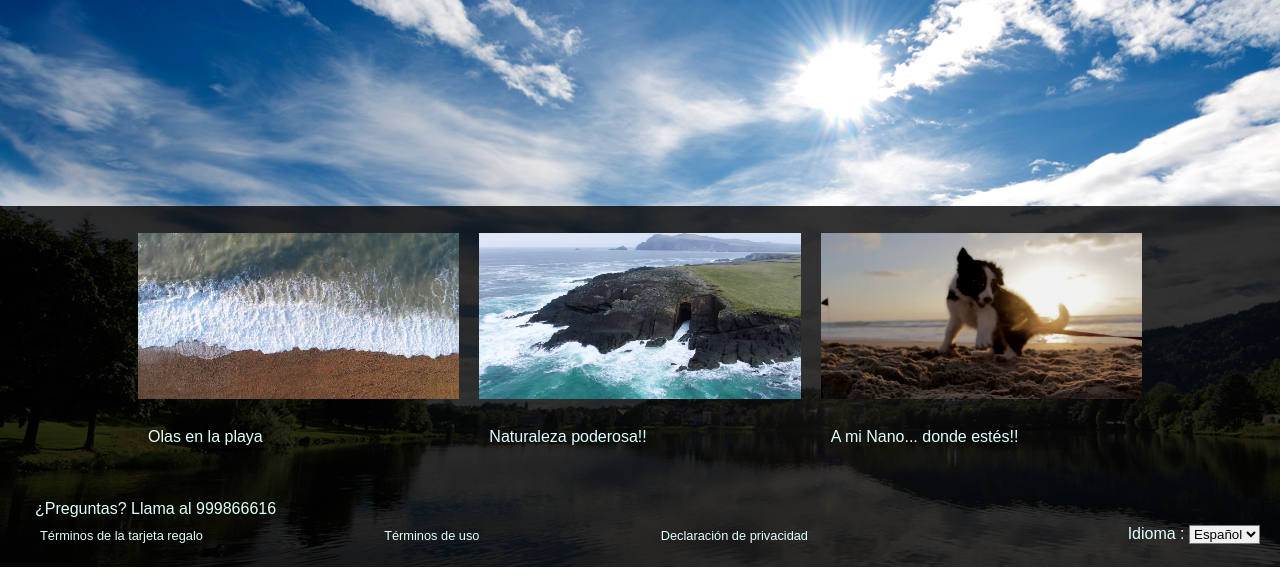
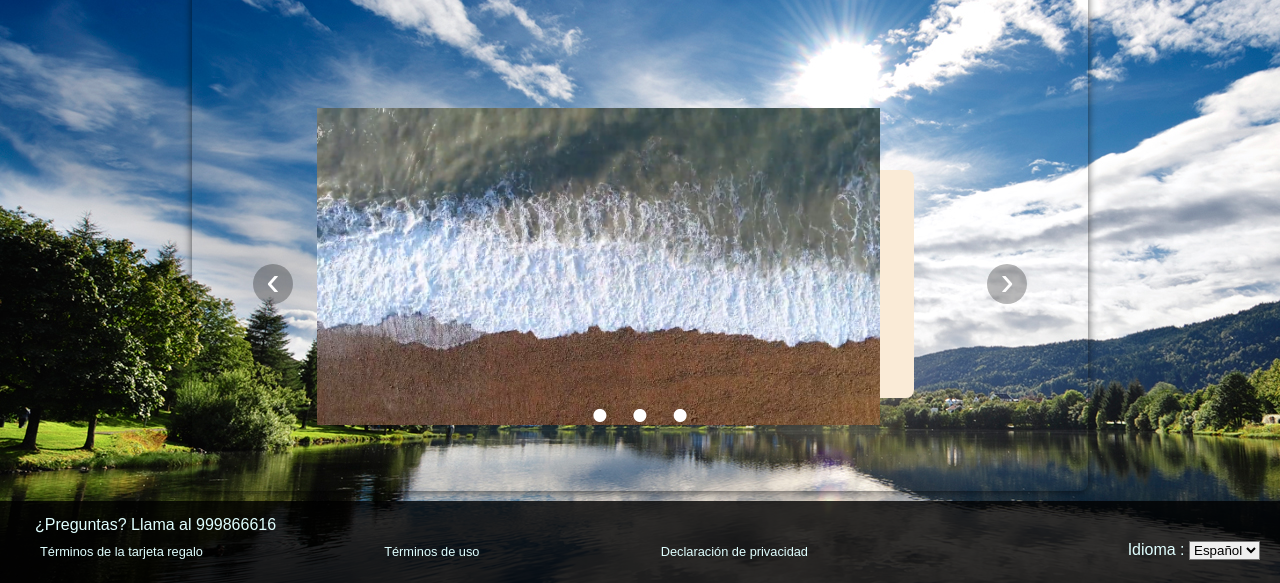
Before and after one commit to Santi72Alc/02-PracticaHTML_CSS, a plain HTML site: page mainPage.html in a window 1280 px wide. Shown: the part 235-818 px from the top of the page. Drawn offline with Linux system fonts and the light colour scheme.

Commit message:
otro pasito mas... NO se logra ver el hover de sobre la foto

```diff
--- a/css/mainPage.css
+++ b/css/mainPage.css
@@ -71,105 +71,13 @@ p[id$="-calification"] {
 .main {
     display: flex;
     flex-direction: column;
+    justify-content: space-between;
 }
 
 
-
-/* carousel */
-.carousel {
-    display: flex;
-    flex-direction: row;
-    justify-content: space-evenly;
-    /* align-content: center; */
-    width: 100%;
-    height: 500px;
-    /* margin-bottom: 5px; */
-    background-color: var(--bg-footer-color);
-    border-radius: 0;
-
-}
-
-
-.carousel-items {
-    display: flex;
-    justify-content: space-around;
-    width: 80%;
-    height: 100%;
-    padding: 5px;
-}
-
-
-.item {
-    align-items: center;
-    align-content: center;
-    width: 100%;
-    padding: 10px;
-}
-
-.cover-item {
-    display: flex;
-    position: relative;
-    justify-content: center;
-    width: 100%;
-    height: auto;
-    z-index: 1;
-}
-
-video {
-    width: 100%;
-    height: auto;
-}
-
-.cover-item img {
-    width: 100%;
-    border-radius: 0;
-    height: 90%;
-}
-
-
-.description-item {
-    position: absolute;
-    align-self: center;
-    background-color: antiquewhite;
-    color: black;
-    width: 85%;
-    height: 65%;
-    padding: 8px;
-    z-index: -1;
-}
-
-.description-item h2 {
-    text-align: center;
-    text-decoration: underline;
-    padding-bottom: 8px;
-}
-
-.description-item p {
-    font-style: italic;
-    font-size: .8rem;
-    padding: 5px;
-}
-
-/*
-Pié de video
-*/
-.footer-item {
-    align-items: center;
-    height: 30px;
-    padding: 10px;
-    color: var(--fg-footer-color);
-}
-
-
-.desvanecer:hover {
-    opacity: 0.2;
-    -webkit-transition: opacity 500ms;
-    -moz-transition: opacity 500ms;
-    -o-transition: opacity 500ms;
-    -ms-transition: opacity 500ms;
-    transition: opacity 500ms;
-}
-
+/* Declaraciones anteriores */
+/**************************************************/
+/* Hasta aquí */
 
 
 
@@ -178,14 +86,16 @@ Pié de video
 .index-title {
     text-align: center;
     width: 100%;
-    height: 100%;
+    height: 40%;
+    padding-top: 2%;
+    margin-bottom: 10px;
 }
 
 .index-title h1 {
     font-style: italic;
     color: red;
     font-size: 2.2rem;
-    padding-top: 7%;
+    /* padding-top: 7%; */
 }
 
 
@@ -310,6 +220,209 @@ Nos permite crear la ventana MODAL
 }
 
 
+/* A partir de aquí es el NUEVO carousel  */
+.carousel {
+    position: relative;
+    box-shadow: 0px 1px 8px rgba(0, 0, 0, 0.64);
+    margin-bottom: 10px;
+    height: 70vh;
+    width: 70vw;
+    align-self: center;
+    align-content: center;
+}
+
+.carousel-inner {
+    position: relative;
+    overflow: hidden;
+    width: 90%;
+    height: 70%;
+    margin: auto;
+    margin-top: 10%;
+}
+
+.carousel-open:checked + .carousel-item {
+    position: static;
+    opacity: 100;
+}
+
+.carousel-item {
+    position: absolute;
+    height: 100%;
+    opacity: 0;
+    -webkit-transition: opacity 0.6s ease-out;
+    transition: opacity 0.6s ease-out;
+}
+
+.carousel-item img {
+    display: block;
+    height: auto;
+    max-width: 100%;
+}
+
+/* Donde se pone la foto */
+.cover-item {
+    display: flex;
+    position: relative;
+    margin: auto;
+    width: 80%;
+    height: 100%;
+    z-index: 1;
+}
+
+.cover-item img {
+    width: 100%;
+    border-radius: 0;
+    height: 90%;
+}
+
+
+
+video {
+    width: 100%;
+    height: auto;
+}
+
+.description-item {
+    display: flex;
+    flex-direction: column;
+    position: absolute;
+    align-items: center;
+    background-color: antiquewhite;
+    color: black;
+    width: 85%;
+    height: 65%;
+    top: 0;
+    left: 0;
+    right: 0;
+    bottom: 0;
+    margin: auto;
+    z-index: -1;
+    margin: auto;
+    border: 0 red solid;
+}
+
+.description-item h2 {
+    text-align: center;
+    text-decoration: underline;
+    padding-bottom: 8px;
+}
+
+.description-item p {
+    font-style: italic;
+    font-size: .8rem;
+    padding: 5px;
+}
+
+.description-item:hover {
+    z-index: 15;
+}
+
+
+.carousel-control {
+    background: rgba(0, 0, 0, 0.28);
+    border-radius: 50%;
+    color: #fff;
+    cursor: pointer;
+    display: none;
+    font-size: 40px;
+    height: 40px;
+    line-height: 35px;
+    position: absolute;
+    top: 50%;
+    -webkit-transform: translate(0, -50%);
+    cursor: pointer;
+    -ms-transform: translate(0, -50%);
+    transform: translate(0, -50%);
+    text-align: center;
+    width: 40px;
+    z-index: 10;
+}
+
+.carousel-control.prev {
+    left: 2%;
+}
+
+.carousel-control.next {
+    right: 2%;
+}
+
+.carousel-control:hover {
+    background: rgba(0, 0, 0, 0.8);
+    color: #aaaaaa;
+}
+
+#carousel-1:checked ~ .control-1,
+#carousel-2:checked ~ .control-2,
+#carousel-3:checked ~ .control-3 {
+    display: block;
+}
+
+.carousel-indicators {
+    list-style: none;
+    margin: 0;
+    padding: 0;
+    position: absolute;
+    bottom: 5%;
+    left: 0;
+    right: 0;
+    text-align: center;
+    z-index: 10;
+    color:white;
+    font-size: 3rem;
+}
+
+.carousel-indicators li {
+    display: inline-block;
+    margin: 0 5px;
+}
+
+.carousel-bullet {
+    color: #fff;
+    cursor: pointer;
+    display: block;
+    font-size: 35px;
+}
+
+.carousel-bullet:hover {
+    color: #black;
+}
+
+#carousel-1:checked ~ .control-1 ~ .carousel-indicators li:nth-child(1) .carousel-bullet,
+#carousel-2:checked ~ .control-2 ~ .carousel-indicators li:nth-child(2) .carousel-bullet,
+#carousel-3:checked ~ .control-3 ~ .carousel-indicators li:nth-child(3) .carousel-bullet {
+    color: #428bca;
+}
+
+
+
+/*
+Pié de video
+*/
+.footer-item {
+    align-items: center;
+    height: 30px;
+    padding: 10px;
+    color: var(--fg-footer-color);
+}
+
+
+.desvanecer:hover {
+    opacity: 0.2;
+    -webkit-transition: opacity 500ms;
+    -moz-transition: opacity 500ms;
+    -o-transition: opacity 500ms;
+    -ms-transition: opacity 500ms;
+    transition: opacity 500ms;
+}
+
+
+
+
+
+
+
+
+
 
 /************************************************/
 
@@ -322,7 +435,9 @@ Nos permite crear la ventana MODAL
         margin-bottom: 4px;
     }
 
-
+    .index-title h1 {
+        font-size: 1.8rem;
+    }
     /*******************************/
     /* Hacemos el carousel  */
 
--- a/mainPage.html
+++ b/mainPage.html
@@ -35,60 +35,104 @@
         <section class="index-title">
             <h1>Los mejores videos seleccionados para ti!!</h1>
         </section>
+        <!-- Aquí incluiriamos lo que se quitó y se puso en mainPage_OldPart.html -->
+        <section class="carousel">
+            <div class="carousel-inner">
 
-        <section class="carousel">
-            <section class="carousel-items">
-                <!-- Cada uno de los videos mostrados -->
-                <div class="item slide-in" id="item1">
+                <!-- Item-1 -->
+                <input type="radio" class="carousel-open"
+                    id="carousel-1" name="carousel-1"
+                    aria-hidden="true" hidden="" checked="checked">
+                <div class="carousel-item slide-in" id="item1">
                     <div class="cover-item">
                         <div class="description-item">
-                            <h2 id="video1-title"></h2>
-                            <p id="video1-description"></p>
-                            <p id="video1-calification"></p>
+                            <h2>Titulo 1</h2>
+                            <p>Descripción 1</p>
+                            <p>Calificación</p>
+                            <!-- <h2 id="video1-title">Tit 1</h2> -->
+                            <!-- <p id="video1-description"></p> -->
+                            <!-- <p id="video1-calification"></p> -->
                         </div>
                         <a href="#modal-video1">
                             <img class="desvanecer" src="img/waves01.png">
                         </a>
                     </div>
                     <div class="footer-item">
-                        <p id="video1-footer"></p>
+                        <p id="video1-footer">Pie de la foto 1</p>
                     </div>
+                <!-- Fin de carousel-item -->
                 </div>
-                <div class="item slide-in" id="item2">
+
+                <!-- Item-2 -->
+                <input type="radio" class="carousel-open"
+                    id="carousel-2" name="carousel"
+                    aria-hidden="true" hidden="">
+                <div class="carousel-item">
+                    <div class="carousel-item slide-in" id="item2">
                         <div class="cover-item">
                             <div class="description-item">
-                            <h2 id="video2-title"></h2>
-                            <p id="video2-description"></p>
-                            <p id="video2-calification"></p>
+                                <h2>Titulo 2</h2>
+                                <p>Descripción 2</p>
+                                <p>Calificación</p>
+                                <!-- <h2 id="video1-title">Tit 1</h2> -->
+                                <!-- <p id="video1-description"></p> -->
+                                <!-- <p id="video1-calification"></p> -->
                             </div>
                             <a href="#modal-video2">
                                 <img class="desvanecer" src="img/waves02.png">
                             </a>
                         </div>
                         <div class="footer-item">
-                        <p id="video2-footer"></p>
+                            <p id="video1-footer">Pie de la foto 2</p>
+                        </div>
+                    <!-- Fin de carousel-item -->
                     </div>
                 </div>
-                <div class="item slide-in" id="item3">
+
+                <!-- Item-3 -->
+                <input type="radio" class="carousel-open"
+                    id="carousel-3" name="carousel"
+                    aria-hidden="true" hidden="">
+                <div class="carousel-item">
+                    <div class="carousel-item slide-in" id="item3">
                         <div class="cover-item">
                             <div class="description-item">
-                            <h2 id="video3-title"></h2>
-                            <p id="video3-description"></p>
-                            <p id="video3-calification"></p>
+                                <h2>Titulo 3</h2>
+                                <p>Descripción 3</p>
+                                <p>Calificación</p>
+                                <!-- <h2 id="video1-title">Tit 1</h2> -->
+                                <!-- <p id="video1-description"></p> -->
+                                <!-- <p id="video1-calification"></p> -->
                             </div>
-                        <a href="#modal-video3">
+                            <a href="#modal-video1">
                                 <img class="desvanecer" src="img/pet01.png">
                             </a>
                         </div>
                         <div class="footer-item">
-                        <p id="video3-footer"></p>
+                            <p id="video1-footer">Pie de la foto 3</p>
+                        </div>
+                    <!-- Fin de carousel-item -->
                     </div>
                 </div>
-                <div class="controls">
-                    <a href="#item1" class="btn"> </a>
-                    <a href="#item2" class="btn"> </a>
-                    <a href="#item3" class="btn"> </a>
+
+                <!-- Flechas para poder movernos por las imágenes -->
+                <label for="carousel-3" class="carousel-control prev control-1">‹</label>
+                <label for="carousel-2" class="carousel-control next control-1">›</label>
+                <label for="carousel-1" class="carousel-control prev control-2">‹</label>
+                <label for="carousel-3" class="carousel-control next control-2">›</label>
+                <label for="carousel-2" class="carousel-control prev control-3">‹</label>
+                <label for="carousel-1" class="carousel-control next control-3">›</label>
+
+                <ol class="carousel-indicators">
+                    <li><label for="carousel-1" class="carousel-bullet"></label>•</li>
+                    <li><label for="carousel-2" class="carousel-bullet"></label>•</li>
+                    <li><label for="carousel-3" class="carousel-bullet"></label>•</li>
+                </ol>
+
+            <!-- Fin de carousel-inner -->
             </div>
+
+        <!-- Fin de carousel -->
         </section>
 
         <!-- Divisiones modales por cada video -->
@@ -99,8 +143,7 @@
                 <p id="video1-description"></p>
                 <p id="video1-calification"></p>
                 <div>
-                        <video src="img/waves01.mp4"
-                            controls autoplay loop>
+                    <video src="img/waves01.mp4" frameborder="0" controls autoplay loop>
                 </div>
             </div>
         </div>
@@ -112,8 +155,7 @@
                 <p id="video2-description"></p>
                 <p id="video2-calification"></p>
                 <div>
-                        <video src="img/waves02.mp4"
-                            controls autoplay loop>
+                    <video src="img/waves02.mp4" frameborder="0" controls autoplay loop>
                 </div>
             </div>
         </div>
@@ -130,7 +172,8 @@
                 </div>
             </div>
         </div>
-        </section>
+
+    <!-- Fin de main -->
     </main>
 
     <footer class="footer">
```
Also changed, not shown: mainPage_OldPart.html (added, +57 -0 lines). Lines whose indentation alone changed are shown as unchanged.
